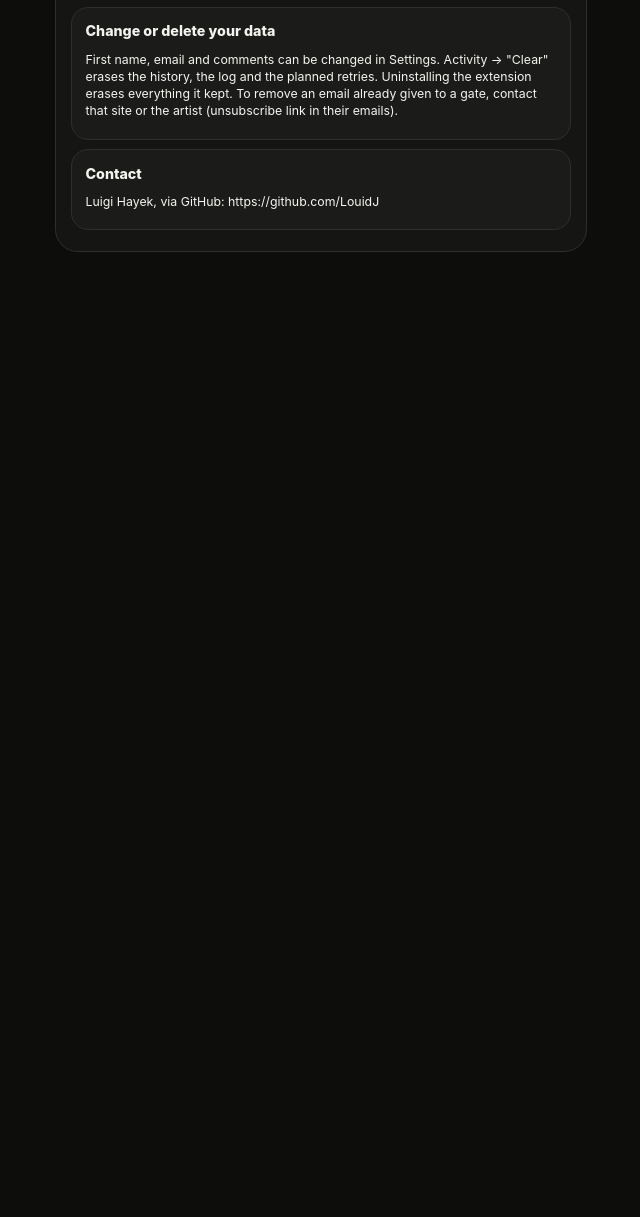
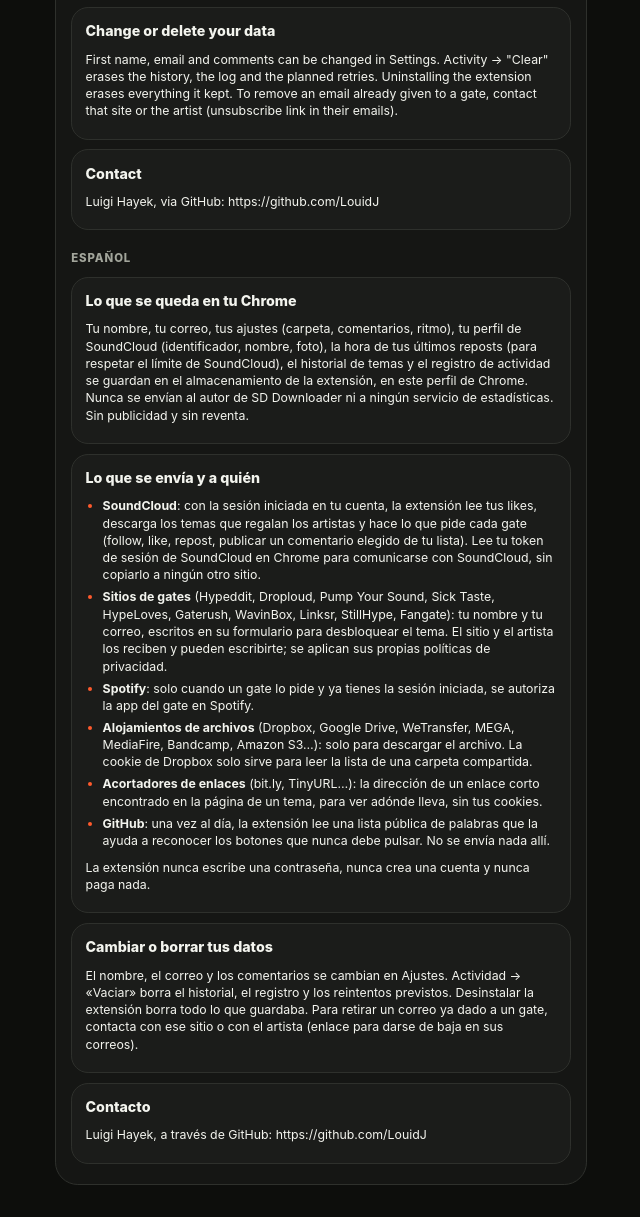
Before and after one commit to LouidJ/dj-downloader, a plain HTML site: page docs/privacy.html in a window 1280 px wide. Shown: the part 1668-2885 px from the top of the page, without its empty margins (319-959 px from the left). Before the commit the page ends 1952 px from the top, so only its background shows below. Drawn offline with Linux system fonts and the light colour scheme.

Commit message:
Page de confidentialité : partie en espagnol (v0.4.72)
Co-Authored-By: Claude Opus 5.5 <noreply@anthropic.com>

```diff
--- a/docs/privacy.html
+++ b/docs/privacy.html
@@ -3,7 +3,7 @@
 <head>
 <meta charset="utf-8">
 <meta name="viewport" content="width=device-width, initial-scale=1">
-<title>SD Downloader · Confidentialité / Privacy</title>
+<title>SD Downloader · Confidentialité / Privacy / Privacidad</title>
 <!-- Copie en ligne de extension/privacy.html (styles de popup.css inclus). -->
 <style>
 :root {
@@ -411,7 +411,7 @@ body.touring { min-height: 580px; }
 </head>
 <body class="page">
 <main class="shell">
-  <!-- Règles de confidentialité de l'extension (v0.4.31), en français puis en anglais. Même texte que la page publiée pour le Chrome Web Store. -->
+  <!-- Règles de confidentialité de l'extension (v0.4.31), en français, en anglais puis en espagnol (v0.4.72). Même texte que la page publiée pour le Chrome Web Store. -->
   <h1>SD Downloader · Confidentialité</h1>
   <p class="hint">Mise à jour : 24 novembre 2026. SD Downloader n'a pas de serveur : rien n'est envoyé à son auteur.</p>
 
@@ -466,6 +466,31 @@ body.touring { min-height: 580px; }
     <h2>Contact</h2>
     <p>Luigi Hayek, via GitHub: https://github.com/LouidJ</p>
   </div>
+  <p class="lang" lang="es" id="es">Español</p>
+  <div class="card" lang="es">
+    <h2>Lo que se queda en tu Chrome</h2>
+    <p>Tu nombre, tu correo, tus ajustes (carpeta, comentarios, ritmo), tu perfil de SoundCloud (identificador, nombre, foto), la hora de tus últimos reposts (para respetar el límite de SoundCloud), el historial de temas y el registro de actividad se guardan en el almacenamiento de la extensión, en este perfil de Chrome. Nunca se envían al autor de SD Downloader ni a ningún servicio de estadísticas. Sin publicidad y sin reventa.</p>
+  </div>
+  <div class="card" lang="es">
+    <h2>Lo que se envía y a quién</h2>
+    <ul class="bullets">
+      <li><strong>SoundCloud</strong>: con la sesión iniciada en tu cuenta, la extensión lee tus likes, descarga los temas que regalan los artistas y hace lo que pide cada gate (follow, like, repost, publicar un comentario elegido de tu lista). Lee tu token de sesión de SoundCloud en Chrome para comunicarse con SoundCloud, sin copiarlo a ningún otro sitio.</li>
+      <li><strong>Sitios de gates</strong> (Hypeddit, Droploud, Pump Your Sound, Sick Taste, HypeLoves, Gaterush, WavinBox, Linksr, StillHype, Fangate): tu nombre y tu correo, escritos en su formulario para desbloquear el tema. El sitio y el artista los reciben y pueden escribirte; se aplican sus propias políticas de privacidad.</li>
+      <li><strong>Spotify</strong>: solo cuando un gate lo pide y ya tienes la sesión iniciada, se autoriza la app del gate en Spotify.</li>
+      <li><strong>Alojamientos de archivos</strong> (Dropbox, Google Drive, WeTransfer, MEGA, MediaFire, Bandcamp, Amazon S3…): solo para descargar el archivo. La cookie de Dropbox solo sirve para leer la lista de una carpeta compartida.</li>
+      <li><strong>Acortadores de enlaces</strong> (bit.ly, TinyURL…): la dirección de un enlace corto encontrado en la página de un tema, para ver adónde lleva, sin tus cookies.</li>
+      <li><strong>GitHub</strong>: una vez al día, la extensión lee una lista pública de palabras que la ayuda a reconocer los botones que nunca debe pulsar. No se envía nada allí.</li>
+    </ul>
+    <p>La extensión nunca escribe una contraseña, nunca crea una cuenta y nunca paga nada.</p>
+  </div>
+  <div class="card" lang="es">
+    <h2>Cambiar o borrar tus datos</h2>
+    <p>El nombre, el correo y los comentarios se cambian en Ajustes. Actividad → «Vaciar» borra el historial, el registro y los reintentos previstos. Desinstalar la extensión borra todo lo que guardaba. Para retirar un correo ya dado a un gate, contacta con ese sitio o con el artista (enlace para darse de baja en sus correos).</p>
+  </div>
+  <div class="card" lang="es">
+    <h2>Contacto</h2>
+    <p>Luigi Hayek, a través de GitHub: https://github.com/LouidJ</p>
+  </div>
 </main>
 </body>
 </html>
```
